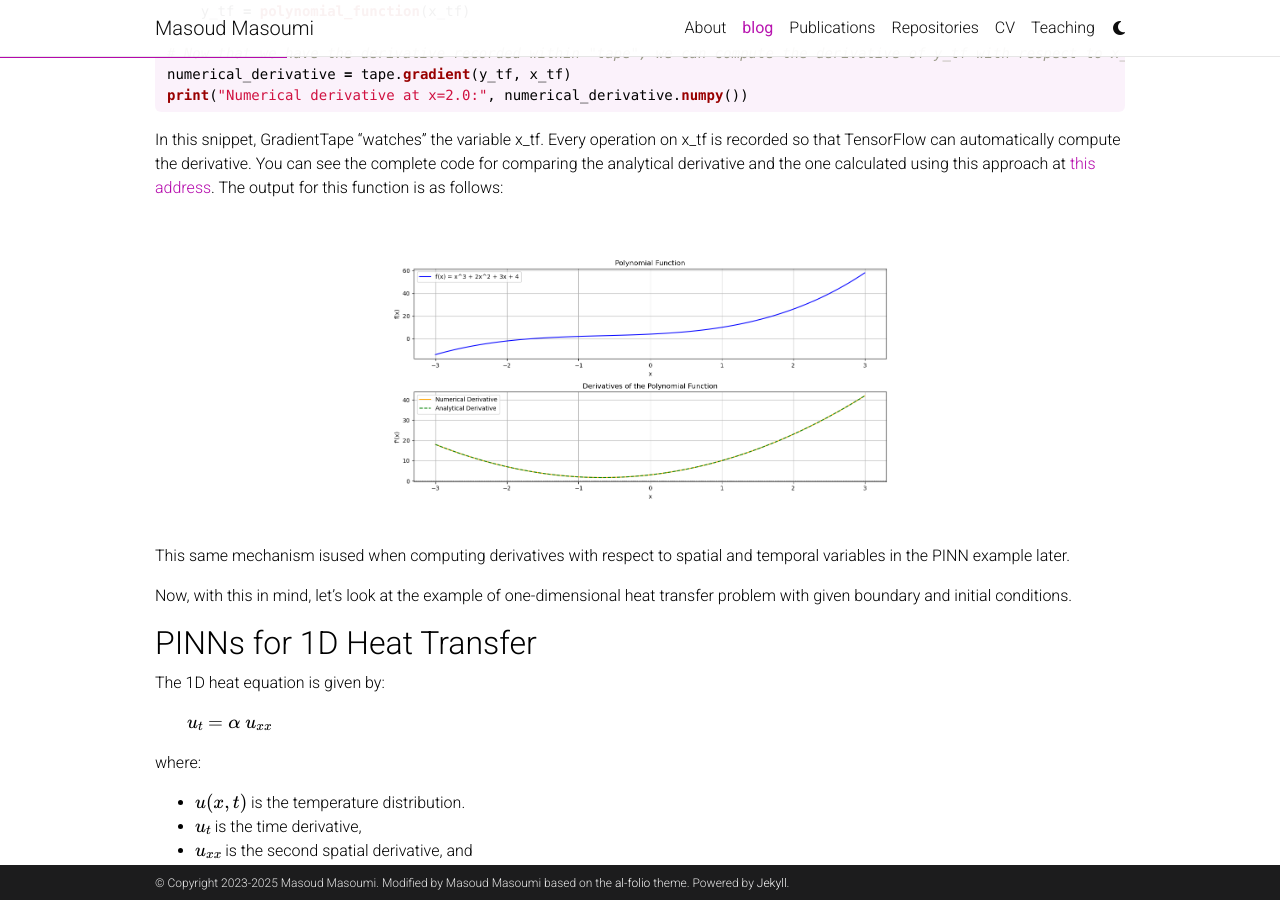
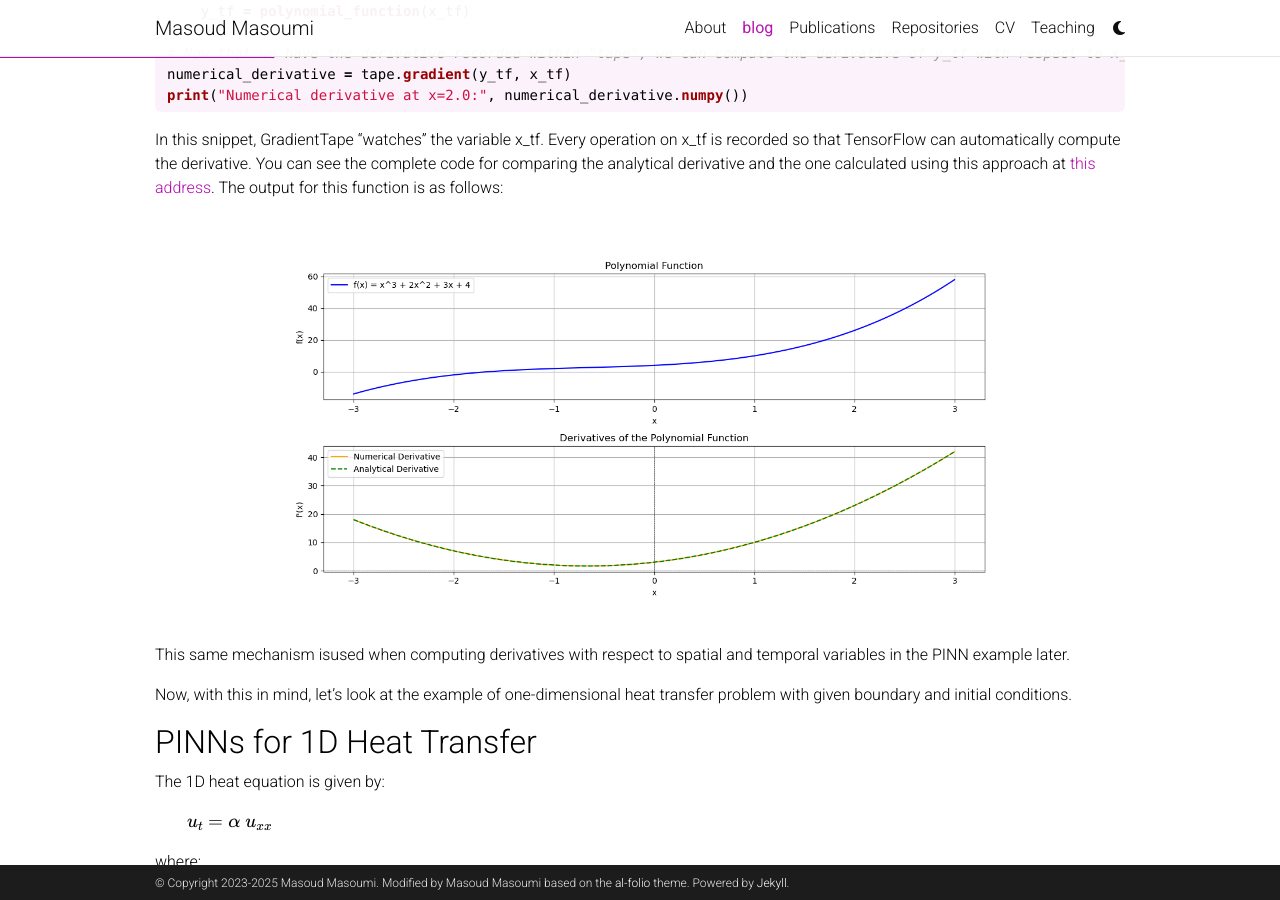
Before and after one commit to MasoudMiM/masoudmim.github.io, a Jekyll site: the page built from _posts/2025-05-30-pinn-1dheat.md, in a window 1280 px wide and 900 px high, scrolled down 1062 px. Built offline with Jekyll 4.4.1, drawn with Linux system fonts in a browser that asks for light colours; comment, search, counter and statistics services are not loaded; a style sheet for code colours, icons or effects is not loaded.

Commit message:
larger figures for the post

```diff
--- a/_posts/2025-05-30-pinn-1dheat.md
+++ b/_posts/2025-05-30-pinn-1dheat.md
@@ -51,7 +51,7 @@ In this snippet, GradientTape "watches" the variable x_tf. Every operation on x_
 <br>
 
 <div style="text-align: center;">
-    <img src="/assets/img/derivative_example.png" alt="derivative using gradient" width="500">
+    <img src="/assets/img/derivative_example.png" alt="derivative using gradient" width="700">
 </div>
 
 <br>
@@ -191,7 +191,7 @@ The loop above iteratively improves the neural network so that the output functi
 <br>
 
 <div style="text-align: center;">
-    <img src="/assets/img/1D_heat_pinn_20250531_023932.png" alt="1D heat transfer using PINN" width="500">
+    <img src="/assets/img/1D_heat_pinn_20250531_023932.png" alt="1D heat transfer using PINN" width="700">
 </div>
 
 <br>
```
